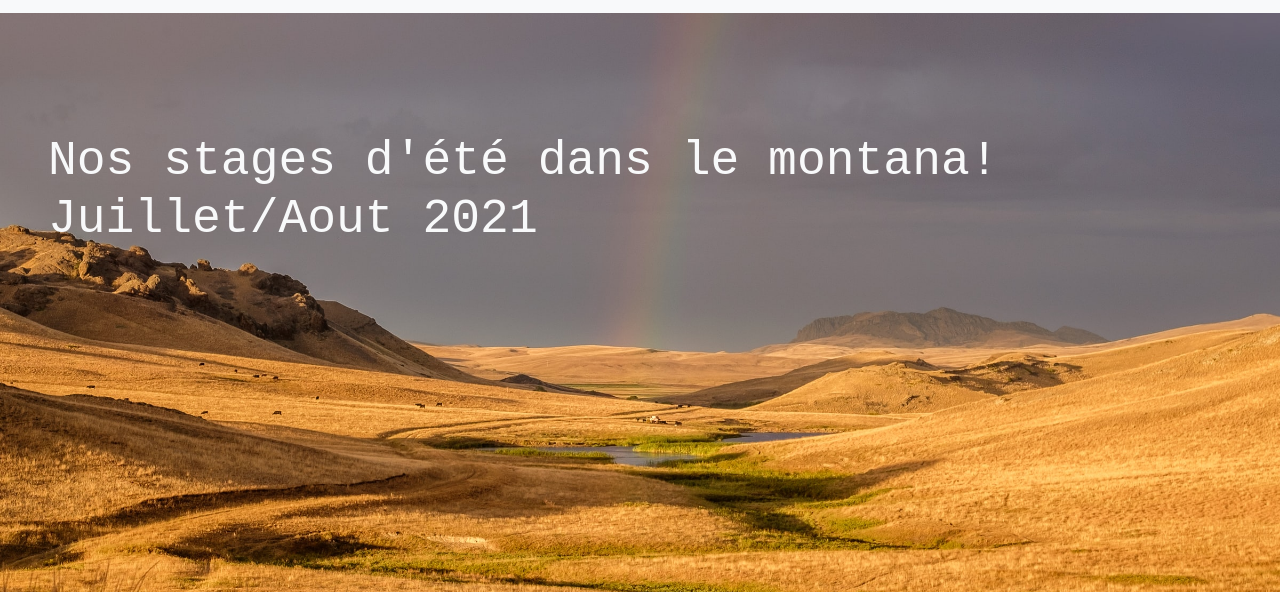
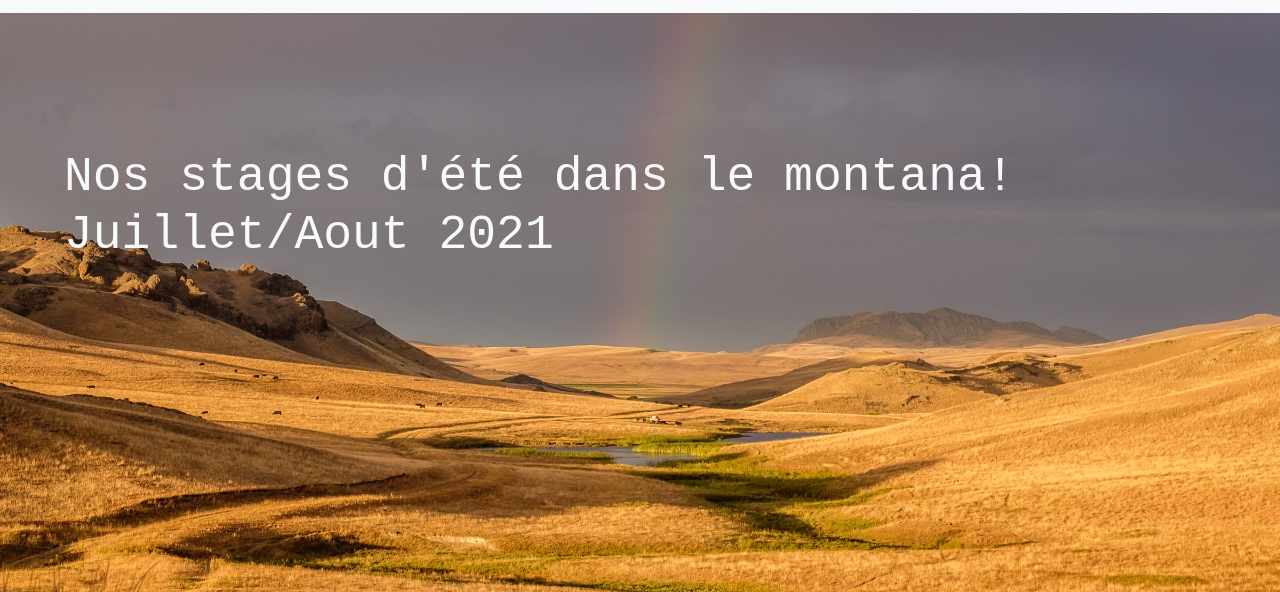
Before and after one commit to Chrisanto76/Evaluation-1, a plain HTML site: page événements.html in a window 1280 px wide. Shown: the part 141-733 px from the top of the page. Drawn offline with nearby package versions, Linux system fonts and the light colour scheme.

Commit message:
correction

```diff
--- a/événements.html
+++ b/événements.html
@@ -93,7 +93,7 @@
       >
         <h1
           id="july"
-          class="display-6 ms-lg-5 text-sm-center text-lg-start text-light"
+          class="display-6 ms-lg-5 text-sm-center p-md-3 text-lg-start text-light"
         >
           Nos stages d'été dans le montana!<br />Juillet/Aout 2021
         </h1>
```
